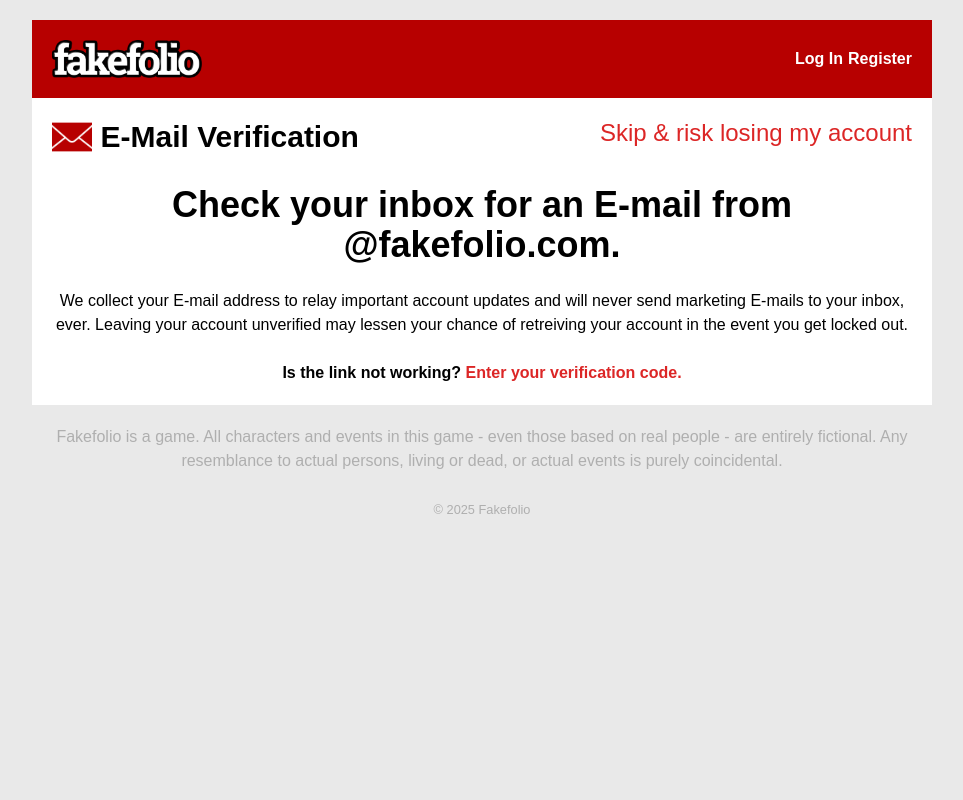
After one commit to jackbielinski/fakefolio, a PHP site: page /web/src/verify.php in a window 1280 px wide. The commit adds this page. Shown: the whole page, without its empty margins (158-1121 px from the left). Run offline with PHP 8.4, Linux system fonts and the light colour scheme.

Commit message:
some e-mail verification front-end work

```diff
--- a/web/css/fakefolio-dist.css
+++ b/web/css/fakefolio-dist.css
@@ -599,6 +599,10 @@ video {
   margin-top: 1.25rem;
 }
 
+.mt-7 {
+  margin-top: 1.75rem;
+}
+
 .block {
   display: block;
 }
@@ -733,6 +749,10 @@ video {
 
 .align-middle {
   vertical-align: middle;
+}
+
+.align-bottom {
+  vertical-align: bottom;
 }
 
 .text-2xl {
@@ -763,6 +783,11 @@ video {
 .text-xl {
   font-size: 1.25rem;
   line-height: 1.75rem;
+}
+
+.text-4xl {
+  font-size: 2.25rem;
+  line-height: 2.5rem;
 }
 
 .font-bold {
@@ -808,9 +833,24 @@ video {
   color: rgb(239 68 68 / var(--tw-text-opacity, 1));
 }
 
+.text-red-800 {
+  --tw-text-opacity: 1;
+  color: rgb(153 27 27 / var(--tw-text-opacity, 1));
+}
+
 .text-white {
   --tw-text-opacity: 1;
   color: rgb(255 255 255 / var(--tw-text-opacity, 1));
+}
+
+.text-yellow-600 {
+  --tw-text-opacity: 1;
+  color: rgb(202 138 4 / var(--tw-text-opacity, 1));
+}
+
+.text-red-600 {
+  --tw-text-opacity: 1;
+  color: rgb(220 38 38 / var(--tw-text-opacity, 1));
 }
 
 .underline {
--- /dev/null
+++ b/web/src/verify.php
@@ -0,0 +1,66 @@
+<?php
+    include "../inc/main.php";
+
+    $verificationCode = $_GET['verificationCode'] ?? null;
+?>
+<!DOCTYPE html>
+<html lang="en">
+<head>
+    <meta charset="UTF-8">
+    <meta name="viewport" content="width=device-width, initial-scale=1.0">
+    <link rel="stylesheet" href="../css/fakefolio-dist.css">
+    <title>E-Mail Verification</title>
+</head>
+<body>
+    <div id="body">
+        <div id="content-container">
+            <?php include "../inc/header.php"; ?>
+            <div id="content">
+                <div class="inline-block">
+                    <img class="inline-block" src="../_static/icons/mail.png" alt="Mail" width="40">
+                    <span class="font-bold align-middle ml-1 text-3xl">E-Mail Verification</span>
+                </div>
+                <a id="skipBtn" href="home.php" class="float-right align-bottom text-2xl text-red-600 hover:text-red-800 hover:underline">Skip & risk losing my account</a>
+                <div id="checkVerify" class="text-center mt-7">
+                    <strong class="text-4xl">Check your inbox for an E-mail from @fakefolio.com.</strong><br><br>
+                    <span>We collect your E-mail address to relay important account updates and will never send marketing E-mails to your inbox, ever. Leaving your account unverified may lessen your chance of retreiving your account in the event you get locked out.</span>
+                    <br><br><strong>Is the link not working? <a id="verifyWithCode" class="text-red-600 hover:text-red-800 hover:underline">Enter your verification code.</a></strong>
+                    <div id="verification-code" class="hidden mt-5">
+                        <input type="text" id="code" placeholder="Enter verification code">
+                        <button id="verifyBtn" class="btn btn-primary">Verify</button>
+                    </div>
+                </div>
+                <div id="verifySuccess" class="hidden text-center mt-7">
+                    <strong id="title" class="text-4xl">E-mail verified successfully!</strong><br><br>
+                    <span id="description" class="text-xl">Thank you for verifying your E-mail address. You can now enjoy all the features of Fakefolio.</span>
+                    <br><br><a href="home.php" id="continueBtn" class="btn btn-primary">Continue</a><br><br>
+                </div>
+                <script>
+                    window.onload = function() {
+                        const skipBtn = document.getElementById("skipBtn");
+                        const verificationCode = document.getElementById("verification-code");
+                        const verifyBtn = document.getElementById("verifyBtn");
+                        const verifyWithCode = document.getElementById("verifyWithCode");
+
+                        verifyWithCode.addEventListener("click", function() {
+                            verificationCode.classList.toggle("hidden");
+                        });
+
+                        // Check if verification code is provided in the URL
+                        if (<?php echo json_encode($verificationCode); ?>) {
+                            document.getElementById("checkVerify").classList.add("hidden");
+                            document.getElementById("verifySuccess").classList.remove("hidden");
+                            skipBtn.classList.add("hidden");
+                        }
+                    };
+                </script>
+            </div>
+        </div>
+        <div id="footer" class="text-center">
+            <p>Fakefolio is a game. All characters and events in this game - even those based on real people - are entirely
+            fictional. Any resemblance to actual persons, living or dead, or actual events is purely coincidental.</p>
+            <br><small>&copy; 2025 Fakefolio</small>
+        </div>
+    </div>
+</body>
+</html>
```
Also changed, not shown: other parts of web/css/fakefolio-dist.css (+27 -6 lines), web/src/settings.php (+6 -1 lines), web/_static/badges/dealingfraudnametag.png (added).
